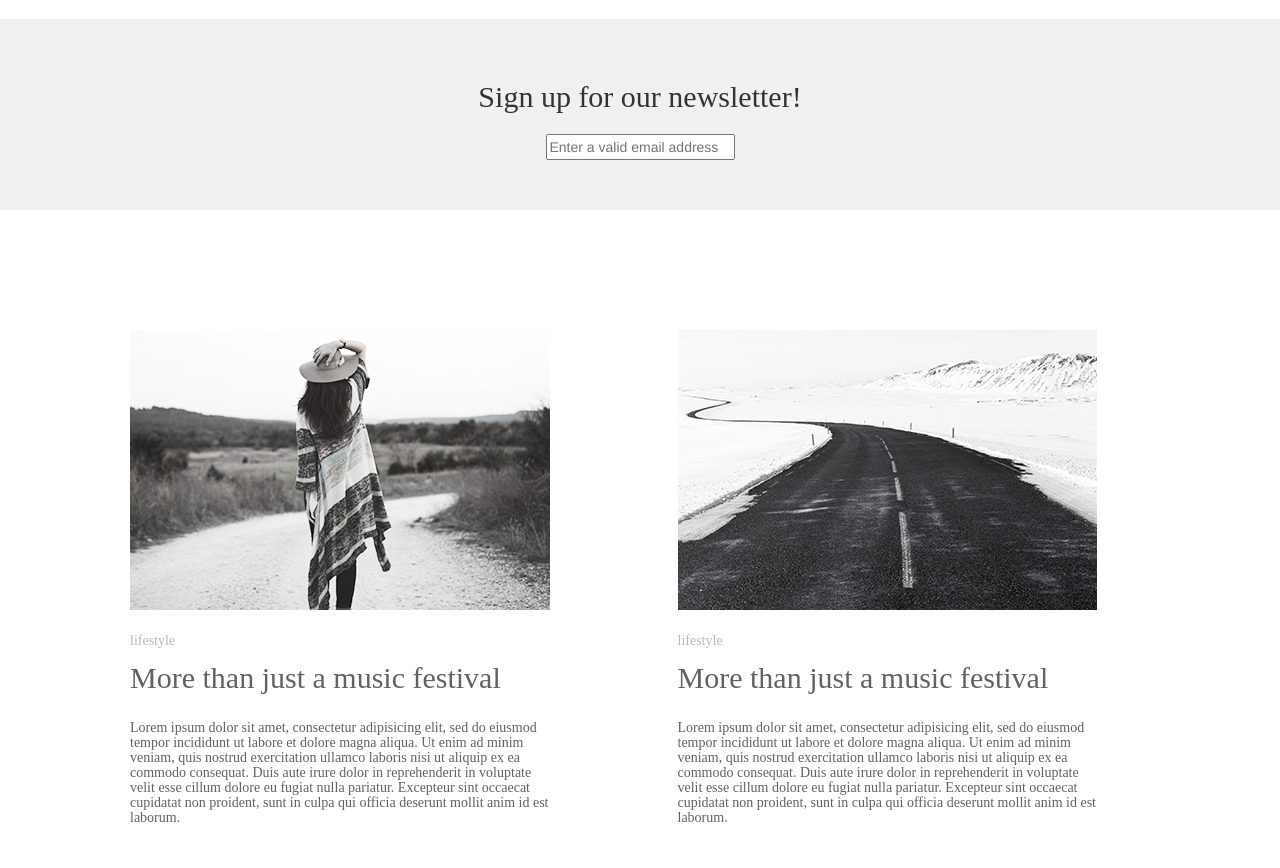
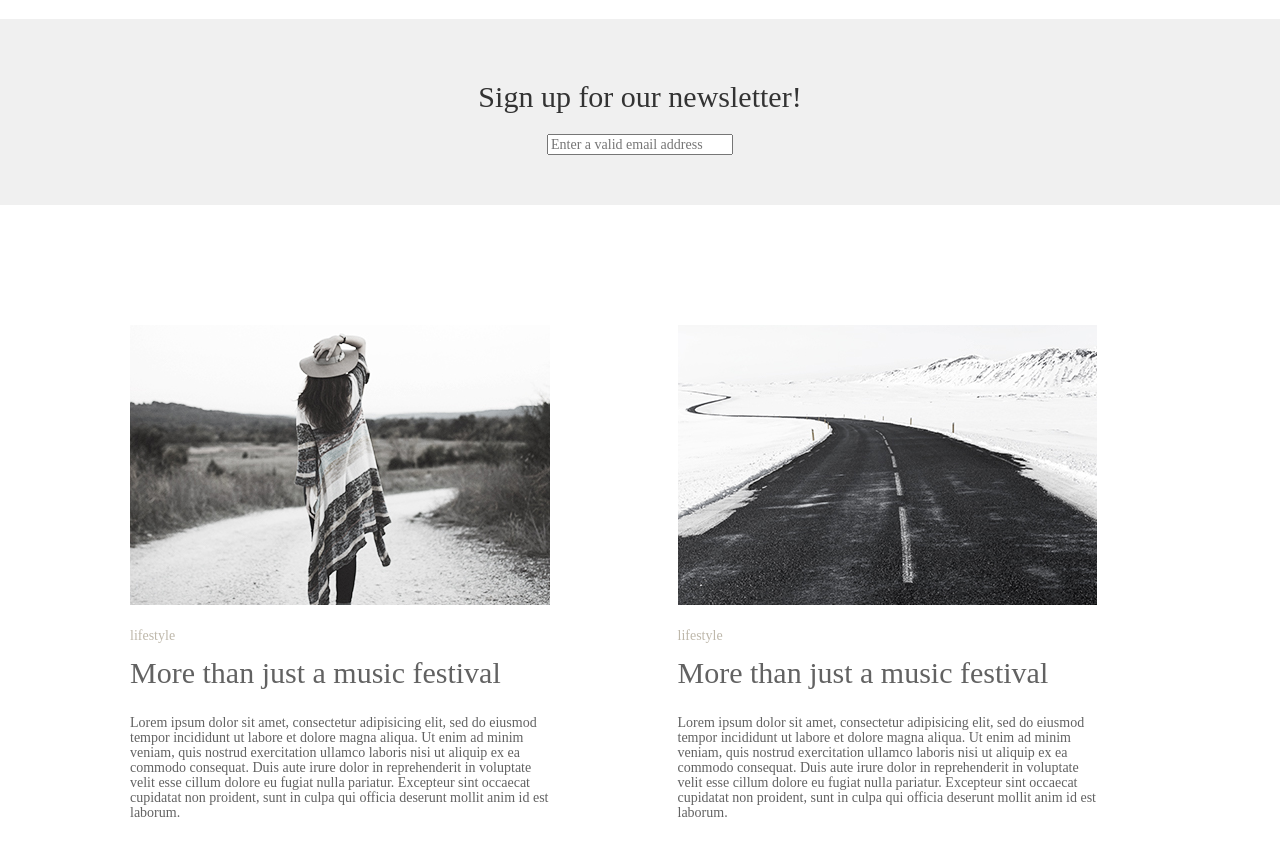
Before and after one commit to DarinaKuleva/minimo, a plain HTML site: page index.html in a window 1280 px wide. Shown: the part 2300-3168 px from the top of the page. Drawn offline with Linux system fonts and the light colour scheme.

Commit message:
исправления

```diff
--- a/css/style.css
+++ b/css/style.css
@@ -5,11 +5,9 @@
 border: none;
 box-shadow: none;
 }
-
 .navbar-collapse {
 float: right;
 }
-
 .navbar-nav a {
 margin: 20px;
 color: #f0f0f0;
@@ -18,8 +16,6 @@ font-size: 14px;
 line-height: 15px;
 font-weight: 400;
 }
-
-
 .navbar-brand {
 margin-left: 90px !important;
 margin-top: 20px;
@@ -32,7 +28,6 @@ font-weight: 400;
 margin-left: 50px;
 margin-right: 85px;
 }
-
 .row-top .post {
 margin-left: 60px;
 margin-top: 120px;
@@ -48,7 +43,6 @@ line-height: 15px;
 font-weight: 400;
 }
 .post-description h2 {
-
 color: #626262;
 font-family: 'Playfair Display', serif;
 font-size: 30px;
@@ -56,7 +50,6 @@ line-height: 15px;
 font-weight: 400;
 }
 .post-description span {
-
 color: #beb8ab;
 font-family: 'Playfair Display', serif;
 font-size: 14px;
@@ -64,19 +57,16 @@ line-height: 15px;
 font-weight: 400;
 }
 .post-description a {
-
 color: #beb8ab;
 font-family: 'Playfair Display', serif;
 font-size: 14px;
 line-height: 15px;
 font-weight: 400;
 }
-
 .row-middle .post {
 margin-left: 60px;
 margin-top: 120px;
 }
-
 .row-bottom .post {
 margin-left: 60px;
 margin-top: 120px;
@@ -84,25 +74,20 @@ font-weight: 400;
 .post-description {
 margin-top: 20px;
 }
-
 .sing-up {
 text-align: center;
 margin-top: 50px;
 background-color: #f0f0f0;
 padding-top: 50px;
 padding-bottom: 50px;
-
 }
 .sing-up h2{
-
 color: #333333;
-
 font-family: 'Playfair Display', serif;
 font-size: 30px;
 line-height: 15px;
 font-weight: 400;
 }
-
 input[type=email] {
 margin-top: 20px;
 }
@@ -126,7 +111,6 @@ input[type=email] {
 }
 .copyright a{
 color: #3d3d3d;
-
 font-family: 'Playfair Display', serif;
 font-size: 14px;
 line-height: 15px;
@@ -151,9 +135,15 @@ font-weight: 400;}
 .social .follow {
 margin-right: 20px;
 color: #3d3d3d;
-
 font-family: 'Playfair Display', serif;
 font-size: 14px;
 line-height: 15px;
 font-weight: 400;
 }
+input[placeholder]{
+color: #3d3d3d;
+font-family: 'Playfair Display', serif;
+font-size: 14px;
+line-height: 15px;
+font-weight: 400;}
+}
```
Also changed, not shown: index.html (indentation only). Lines whose indentation alone changed are shown as unchanged.
